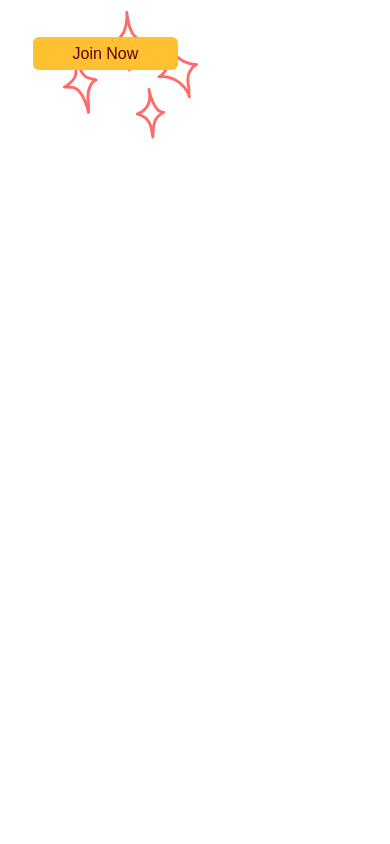
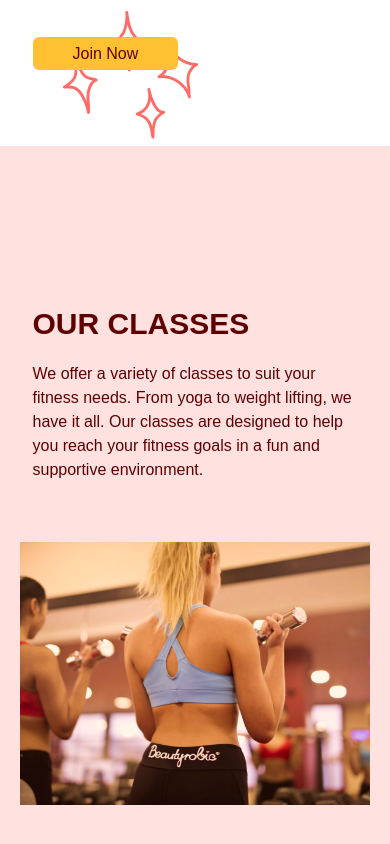
Before and after one commit to BigJoseDev/gym-app, a React (Vite) app: page / in a window 390 px wide. Shown: the part 2992-3836 px from the top of the page. Before the commit the page ends 3138 px from the top, so only its background shows below. Built offline with nearby package versions, Linux system fonts and the light colour scheme.

Commit message:
on contact us page

```diff
--- a/src/App.tsx
+++ b/src/App.tsx
@@ -3,6 +3,7 @@
 import { useEffect, useState } from "react"
 import { SelectedPage } from "@/shared/types";
 import Benefits from "@/scenes/benefits";
+import OurClasses from "@/scenes/ourClasses";
 
 
 
@@ -32,6 +33,7 @@
         />
         <Home  setSelectedPage={setSelectedPage}/>
         <Benefits  setSelectedPage={setSelectedPage}/>
+        <OurClasses  setSelectedPage={setSelectedPage}/>
 
     </div>
 
--- a/src/scenes/benefits/index.tsx
+++ b/src/scenes/benefits/index.tsx
@@ -62,7 +62,7 @@
                 className="md:flex items-center justify-between gap-8 mt-5"
                 initial="hidden"
                 whileInView="visible"
-                viewport={{ once: true, amount: 0.5 }}
+                viewport={{ once: true, amount: 0.2 }}
                 variants={container}
             >
                 {benefits.map((benefit: BenefitType) => (
@@ -85,16 +85,38 @@
                     {/* title */}
                     <div className="relative">
                         <div className="before:absolute before:-top-20 before:-left-20 before:z-[1] before:content-abstractwaves">
+                            <motion.div
+                            initial="hidden"
+                            whileInView="visible"
+                            viewport={{ once: false, amount: 0.5 }}
+                            transition={{ duration: 0.5 }}
+                            variants={{
+                                hidden: { opacity: 0, x: -100 },
+                                visible: { opacity: 1, x: 0 },
+
+                            }}
+                            >
                             <HText>
                                 MILLIONS OF HAPPY MEMBERS {""} <span className="text-primary-500">FIT</span>
                             </HText>
+                        </motion.div>
                         </div>
                         </div>
                     {/* desc */}
-                    <div>
+                    < motion.div
+                    initial="hidden"
+                    whileInView="visible"
+                    viewport={{ once: false, amount: 0.5 }}
+                    transition={{delay:0.2, duration: 0.5 }}
+                    variants={{
+                        hidden: { opacity: 0, x: 100 },
+                        visible: { opacity: 1, x: 0 },
+
+                    }}
+                    >
                         <p className="my-5 ">Lorem ipsum, dolor sit amet consectetur adipisicing elit. Dolor, explicabo magnam ad architecto vitae eligendi consequatur! Tempora, corporis, praesentium doloremque laborum, perferendis in aliquid eligendi voluptatem alias sint modi deleniti?</p>
                         <p className="mb-5">Lorem ipsum dolor, sit amet consectetur adipisicing elit. Autem alias deserunt voluptatibus similique molestiae debitis sapiente ducimus. Quisquam et minima eum ipsum nobis quia dolore ipsa deleniti, expedita molestias ducimus!</p>
-                    </div>
+                    </motion.div>
                     {/* button */}
                     <div className="relative mt-16">
                         <div className="before:absolute before:-bottom-20 before:right-40 before:z-[-1] before:content-sparkles">
--- a/src/scenes/home/index.tsx
+++ b/src/scenes/home/index.tsx
@@ -34,7 +34,7 @@
                     <motion.div
                     initial= "hidden"
                     whileInView="visible"
-                    viewport={{once:true,amount:0.5}}
+                    viewport={{once:false,amount:0.5}}
                     transition={{duration:1}}
                     variants={{
                         hidden:{opacity:0, x:-100},
@@ -60,7 +60,7 @@
                      className="mt-8 flex items-center gap-8"
                      initial= "hidden"
                      whileInView="visible"
-                     viewport={{once:true,amount:0.5}}
+                     viewport={{once:false,amount:0.5}}
                      transition={{delay:0.3, duration:1}}
                      variants={{
                          hidden:{opacity:0, x:-100},
--- /dev/null
+++ b/src/scenes/ourClasses/Class.tsx
@@ -0,0 +1,21 @@
+
+
+type Props = {
+    name: string;
+    description?: string;
+    image: string;
+}
+
+const Class = ({name, description,image}: Props) => {
+    const overlayStyles = `p-5 absolute z-30 flex h-[380px] w-[450px] flex-col items-center justify-center whitespace-normal bg-primary-500 text-center text-white opacity-0 transition duration-500 hover:opacity-90`;
+  return <li className="relative mx-5 inline-block h-[380px]w-[450px]">
+    <div className={overlayStyles}>
+        <p className="text-2xl ">{name}</p>
+        <p className="mt-5">{description}</p>
+    </div>
+    <img src={image} alt="" />
+
+  </li>
+}
+
+export default Class
--- /dev/null
+++ b/src/scenes/ourClasses/index.tsx
@@ -0,0 +1,95 @@
+import { ClassType, SelectedPage } from '@/shared/types';
+import image1 from '@/assets/image1.png';
+import image2 from '@/assets/image2.png';
+import image3 from '@/assets/image3.png';
+import image4 from '@/assets/image4.png';
+import image5 from '@/assets/image5.png';
+import image6 from '@/assets/image6.png';
+import { motion } from 'framer-motion';
+import HText from '@/shared/HText';
+import Class from './Class';
+
+
+const classes: Array<ClassType>= [
+    {
+        name: 'Weight training, classes',
+        description: 'lorem ipsum dolor sit amet, consectetur adipiscing elit. Sed do eiusmod tempor incididunt ut labore et dolore magna aliqua. Ut enim ad minim veniam, quis nostrud exercitation ullamco laboris nisi ut aliquip ex ea commodo consequat.',
+        image: image1,
+    },
+    {
+        name: 'Yoga, classes',
+        description: 'lorem ipsum dolor sit amet, consectetur adipiscing elit. Sed do eiusmod tempor incididunt ut labore et dolore magna aliqua. Ut enim ad minim veniam, quis nostrud exercitation ullamco laboris nisi ut aliquip ex ea commodo consequat.',
+        image: image2,
+    },
+    {
+        name: ' Ab core, classes',
+        description: 'lorem ipsum dolor sit amet, consectetur adipiscing elit. Sed do eiusmod tempor incididunt ut labore et dolore magna aliqua. Ut enim ad minim veniam, quis nostrud exercitation ullamco laboris nisi ut aliquip ex ea commodo consequat.',
+        image: image3,
+    },
+    {
+        name: 'adventure, classes',
+        description: 'lorem ipsum dolor sit amet, consectetur adipiscing elit. Sed do eiusmod tempor incididunt ut labore et dolore magna aliqua. Ut enim ad minim veniam, quis nostrud exercitation ullamco laboris nisi ut aliquip ex ea commodo consequat.',
+        image: image4,
+    },
+    {
+        name: 'fitness, classes',
+        description: 'lorem ipsum dolor sit amet, consectetur adipiscing elit. Sed do eiusmod tempor incididunt ut labore et dolore magna aliqua. Ut enim ad minim veniam, quis nostrud exercitation ullamco laboris nisi ut aliquip ex ea commodo consequat.',
+        image: image5,
+    },
+    {
+        name: 'training, classes',
+        description: 'lorem ipsum dolor sit amet, consectetur adipiscing elit. Sed do eiusmod tempor incididunt ut labore et dolore magna aliqua. Ut enim ad minim veniam, quis nostrud exercitation ullamco laboris nisi ut aliquip ex ea commodo consequat.',
+        image: image6,
+    },
+]
+
+
+type Props = {
+    setSelectedPage: (value: SelectedPage) => void;
+}
+
+const OurClasses = ({setSelectedPage}: Props) => {
+  return (
+    <section id='ourclasses' className='w-full bg-primary-100 py-40'>
+        <motion.div
+        onViewportEnter={()=>setSelectedPage(SelectedPage.OurClasses)}>
+            <motion.div
+             initial= "hidden"
+             whileInView="visible"
+             viewport={{once:false,amount:0.5}}
+             transition={{duration:1}}
+             variants={{
+                 hidden:{opacity:0, x:-100},
+                 visible:{opacity:1, x: 0},
+
+             }}
+            className='mx-auto w-5/6'>
+                <div className='md:w-3/5'>
+                    <HText>OUR CLASSES</HText>
+                    <p className='py-5 '>
+                        We offer a variety of classes to suit your fitness needs. From yoga to weight lifting, we have it all. Our classes are designed to help you reach your fitness goals in a fun and supportive environment.
+                    </p>
+                </div>
+
+            </motion.div>
+            <div className='mt-10 h-[353px] w-full overflow-x-auto overflow-y-hidden'>
+             <ul className='w-[2800] whitespace-nowrap'>
+                {classes.map((item:ClassType, index)=>(
+                    <Class
+                    key={`${item.name}-${index}`}
+                    name={item.name}
+                    description={item.description}
+                    image={item.image}
+
+                    />
+                ))}
+
+             </ul>
+            </div>
+        </motion.div>
+
+    </section>
+  )
+}
+
+export default OurClasses;
--- a/src/shared/types.ts
+++ b/src/shared/types.ts
@@ -10,3 +10,9 @@
     title: string;
     description: string;
   }
+
+  export interface ClassType {
+    name: string;
+    description?: string;
+    image: string;
+  }
```
